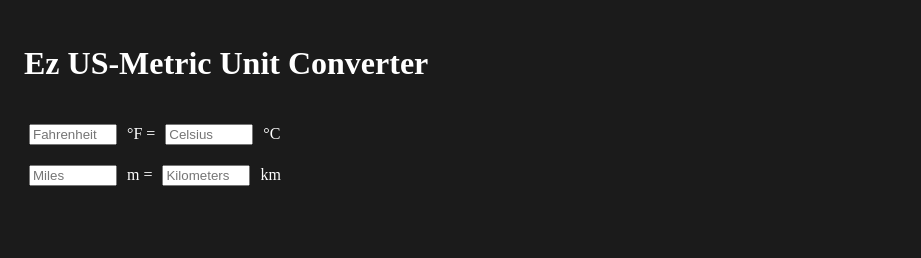
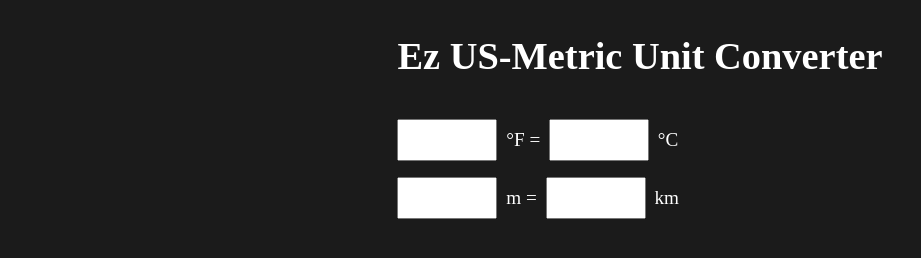
Before and after one commit to abizerluqmanji/unit-converter, a plain HTML site: page index.html in a window 1280 px wide. Shown: the whole page, without its empty margins (0-921 px from the left). Drawn offline with Linux system fonts and the light colour scheme.

Commit message:
simplify styling

```diff
--- a/index.html
+++ b/index.html
@@ -12,15 +12,15 @@
             Ez US-Metric Unit Converter
         </h1>
         <div class="conversion-row">
-            <input type="number" id="fahrenheit" placeholder="Fahrenheit">
+            <input type="number" id="fahrenheit">
             <span>°F =</span>
-            <input type="number" id="celsius" placeholder="Celsius">
+            <input type="number" id="celsius">
             <span>°C</span>
         </div>
         <div class="conversion-row">
-            <input type="number" id="miles" placeholder="Miles">
+            <input type="number" id="miles">
             <span>m =</span>
-            <input type="number" id="kilometers" placeholder="Kilometers">
+            <input type="number" id="kilometers">
             <span>km</span>
         </div>
     </div>
--- a/style.css
+++ b/style.css
@@ -1,24 +1,23 @@
 body {
     background-color: #1b1b1b;
     color: #fff;
+    display: flex;
+    align-items: center;
+    justify-content: center;
+    font-size: 1.2rem;
 }
 
 .page-container {
     display: grid;
-    gap: 20px;
-    padding: 16px;
-}
-
-.conversion-row {
-    display: flex;
-    align-items: center;
+    gap: 1rem;
 }
 
 input[type="number"] {
-    width: 80px;
-    margin: 0 5px;
+    font-size: 1.2rem;
+    padding: 0.5rem;
+    width: 5rem;
 }
 
 span {
-    margin: 0 5px;
+    margin: 0 0.25rem;
 }
```
